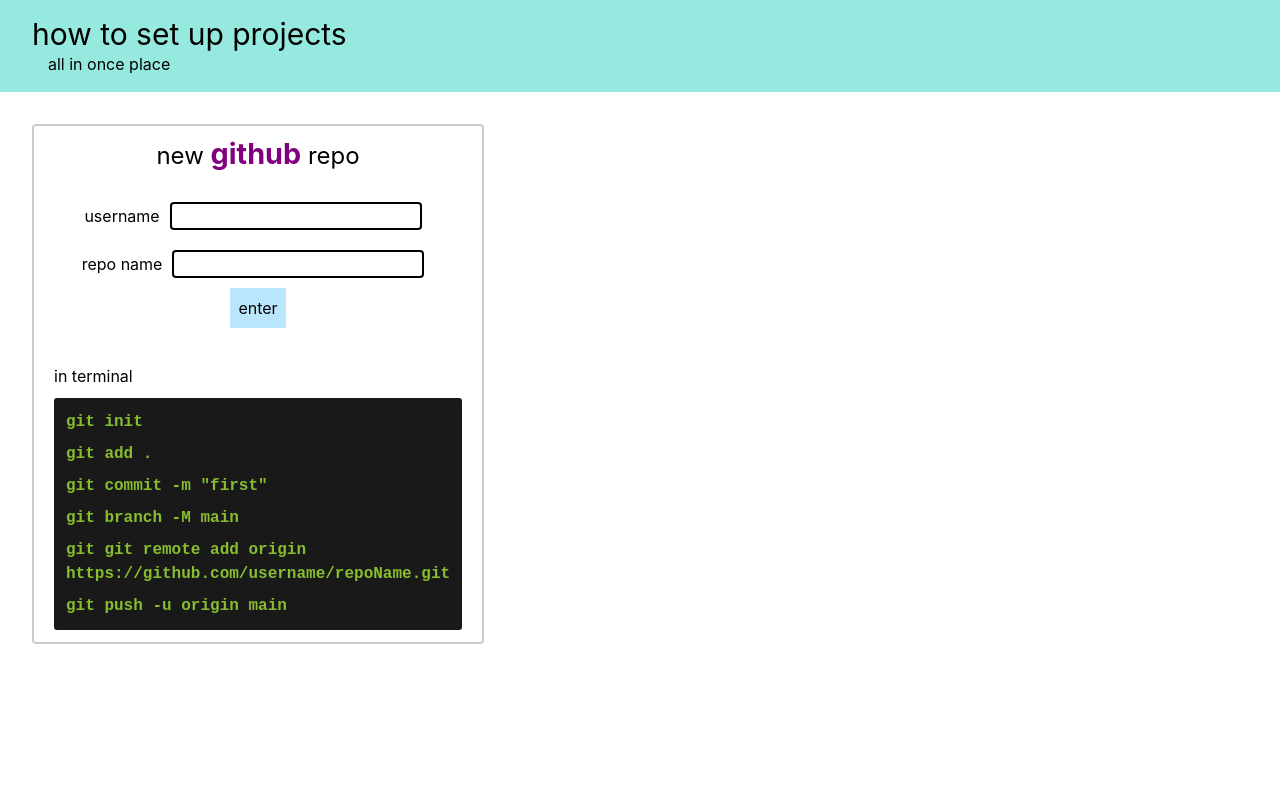
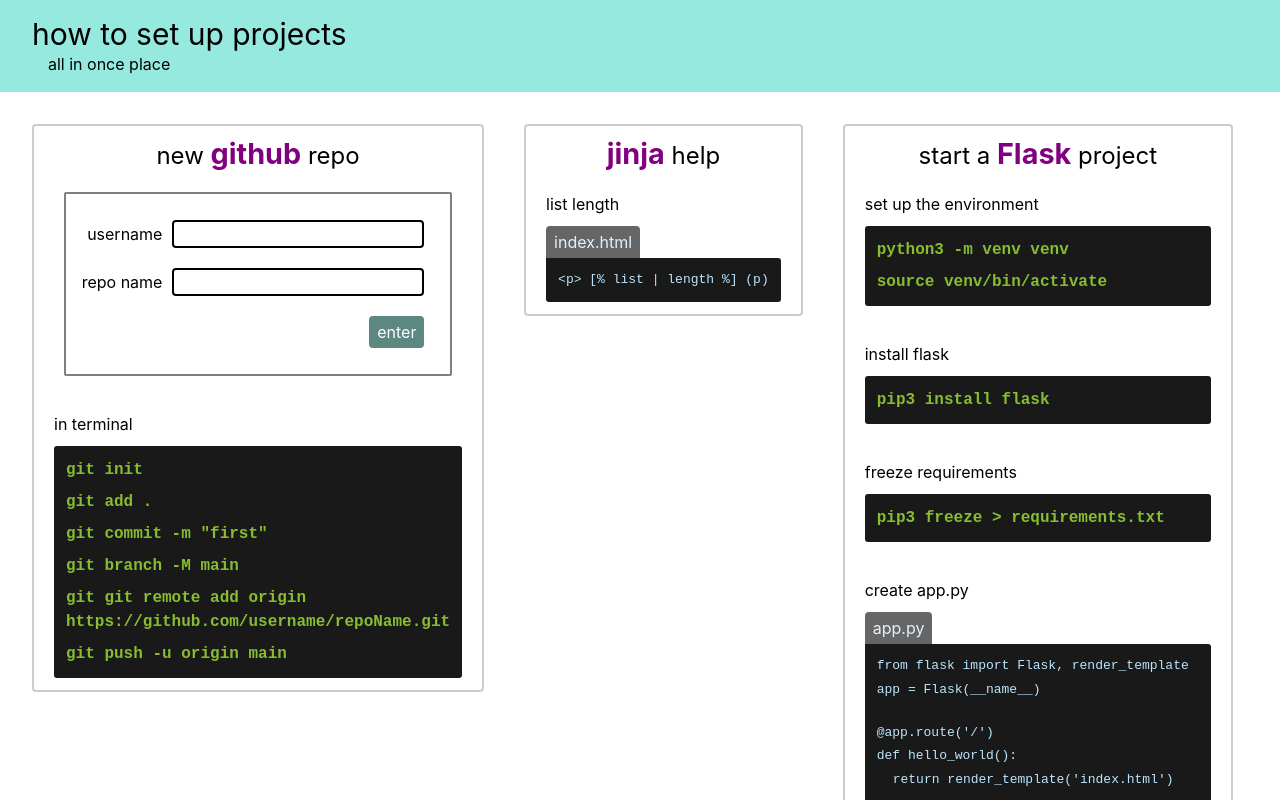
Before and after one commit to lissalad/starting-out, a React (Create React App) app: page / in a window 1280 px wide. Shown: the top 800 px of the page. Built offline with nearby package versions, Linux system fonts and the light colour scheme.

Commit message:
temp styling repo form

```diff
--- a/src/App.js
+++ b/src/App.js
@@ -12,10 +12,10 @@
       <Header />
       <main className="m-3 flex flex-row flex-wrap">
         <GithubRepo />
-        {/* <JinjaHelp /> */}
-        {/* <FlaskProject /> */}
-        {/* <ReactInstall /> */}
-        {/* <TailwindReact /> */}
+        <JinjaHelp />
+        <FlaskProject />
+        <ReactInstall />
+        <TailwindReact />
       </main>
     </div>
   );
--- a/src/components/GithubRepo.js
+++ b/src/components/GithubRepo.js
@@ -16,12 +16,12 @@
   return (
     <div className="flex flex-col">
       {/* ----------------- basic ------------------------- */}
-      <div className="box">
+      <div className="box items-center">
         <h1 className="title">
           new <a href="https://github.com/">github</a> repo
         </h1>
 
-        <div>
+        <div className="flex flex-col items-end border-2 border-black/50 p-4 rounded-sm">
           <div>
             <label type="submit"> username</label>
             <input ref={userRef} type="text" name="term"></input>
@@ -30,7 +30,7 @@
             <label type="submit">repo name</label>
             <input ref={repoRef} type="text" name="term"></input>
           </div>
-          <button onClick={getLink} className="bg-sky-200 p-2">enter</button>
+          <button onClick={getLink}>enter</button>
         </div>
 
         {/* paste */}
--- a/src/index.css
+++ b/src/index.css
@@ -105,3 +105,9 @@
   border-radius: 4px;
   margin: 10px;
 }
+
+button {
+  background-color: rgb(93, 136, 130);
+  @apply px-2 py-1 rounded text-white w-fit;
+  margin: 10px;
+}
```
